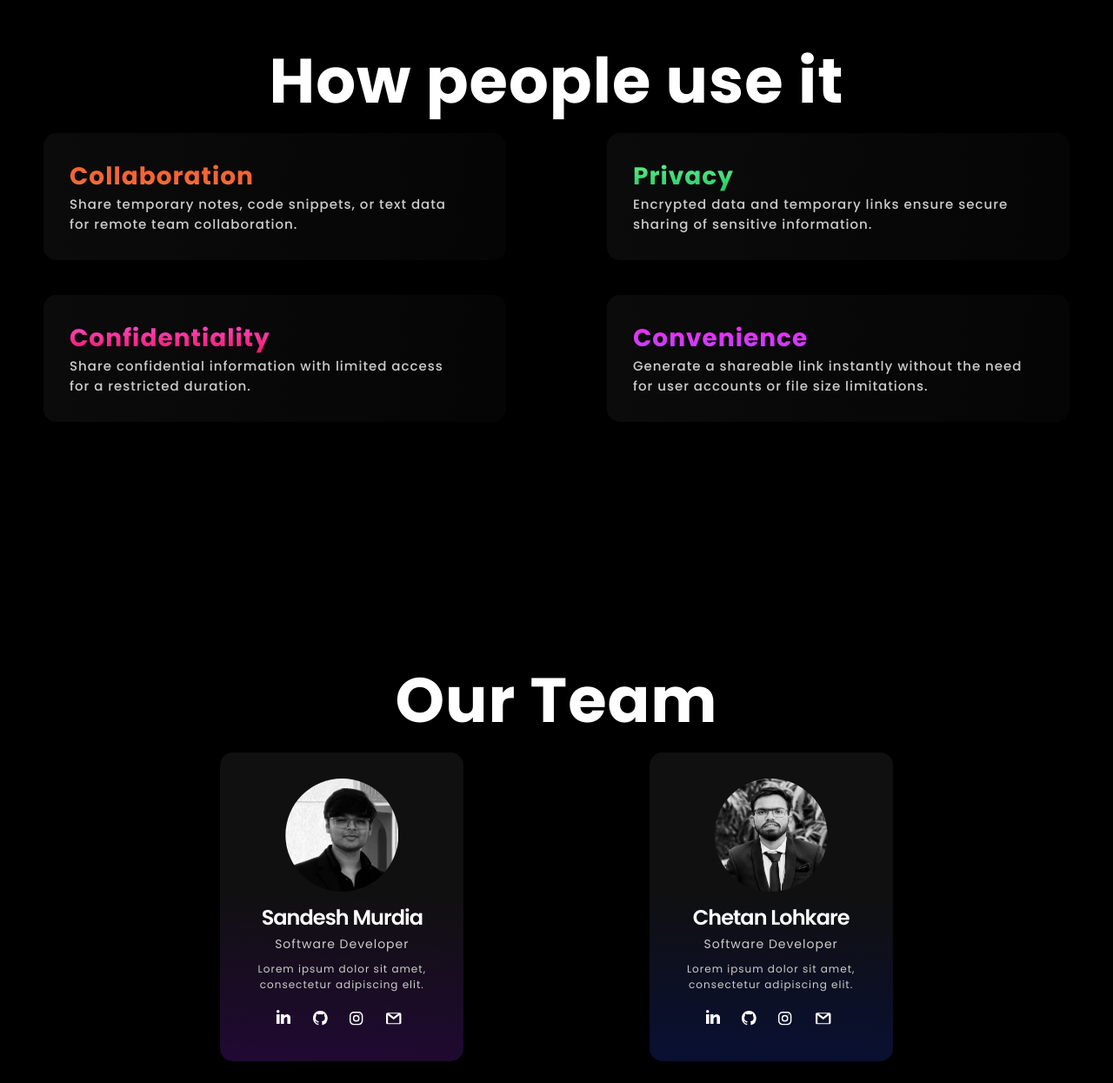
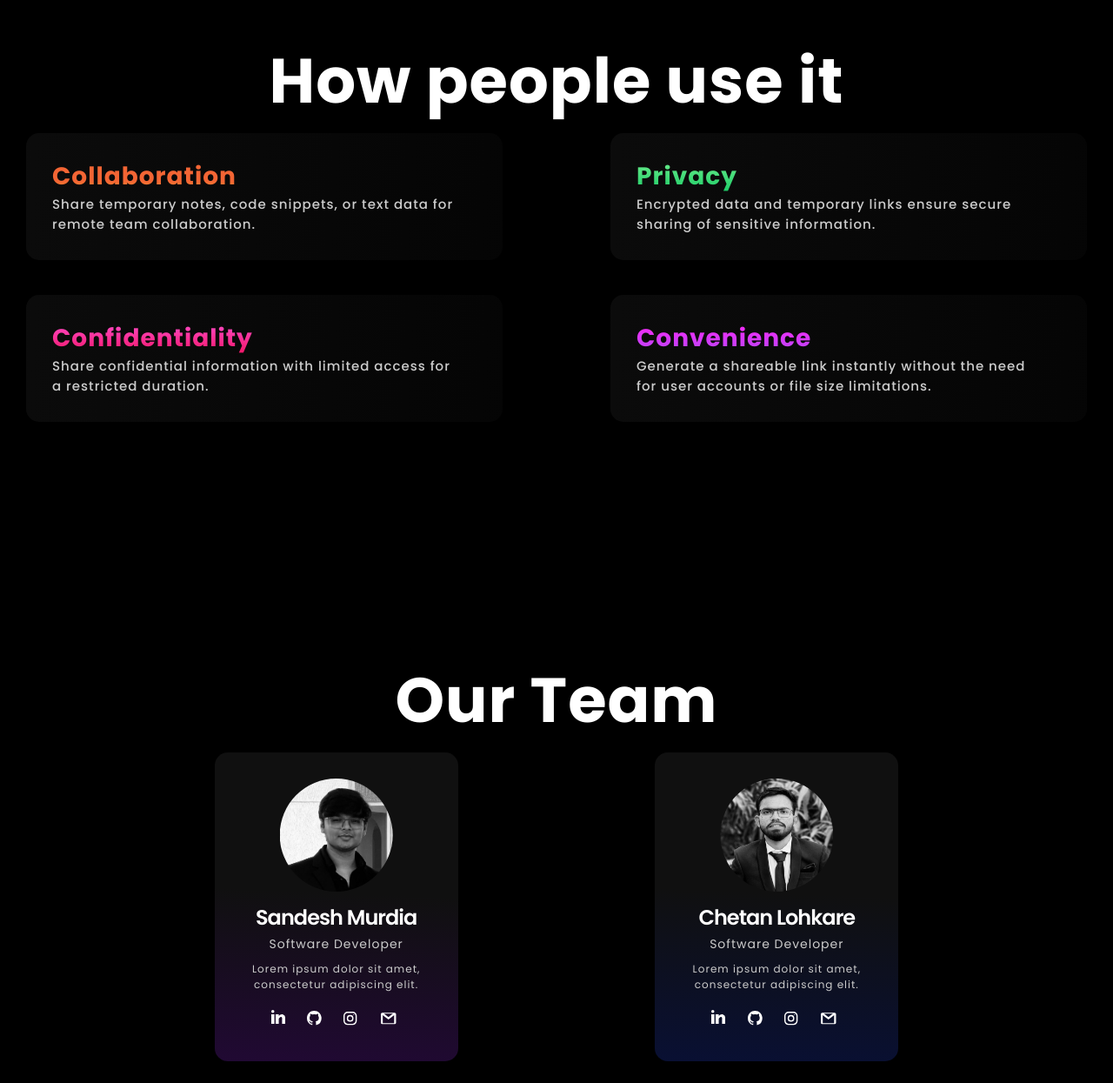
Before and after one commit to sandeshmurdia/TempVaultFE, a React (Create React App) app: page / in a window 1280 px wide. Shown: the part 1372-2617 px from the top of the page at 87% size. Built offline with nearby package versions, Linux system fonts and the light colour scheme.

Commit message:
css changes 3

```diff
--- a/src/components/Mainpage.css
+++ b/src/components/Mainpage.css
@@ -240,13 +240,13 @@ a {
 }
 
 .feature {
-  margin-left: 50px;
-  margin-right: 50px;
+  margin-left: 30px;
+  margin-right: 30px;
   margin-bottom: 30vh;
 }
 .contact {
-  margin-left: 50px;
-  margin-right: 50px;
+  margin-left: 30px;
+  margin-right: 30px;
   margin-bottom: 100px;
 }
 .ourteam {
@@ -483,8 +483,8 @@ a {
   .about-div {
     max-width: 500px;
     max-height: 300px;
-    margin-left: 50px;
-    margin-right: 50px;
+    margin-left: 30px;
+    margin-right: 30px;
   }
 
   .about-heading {
```
